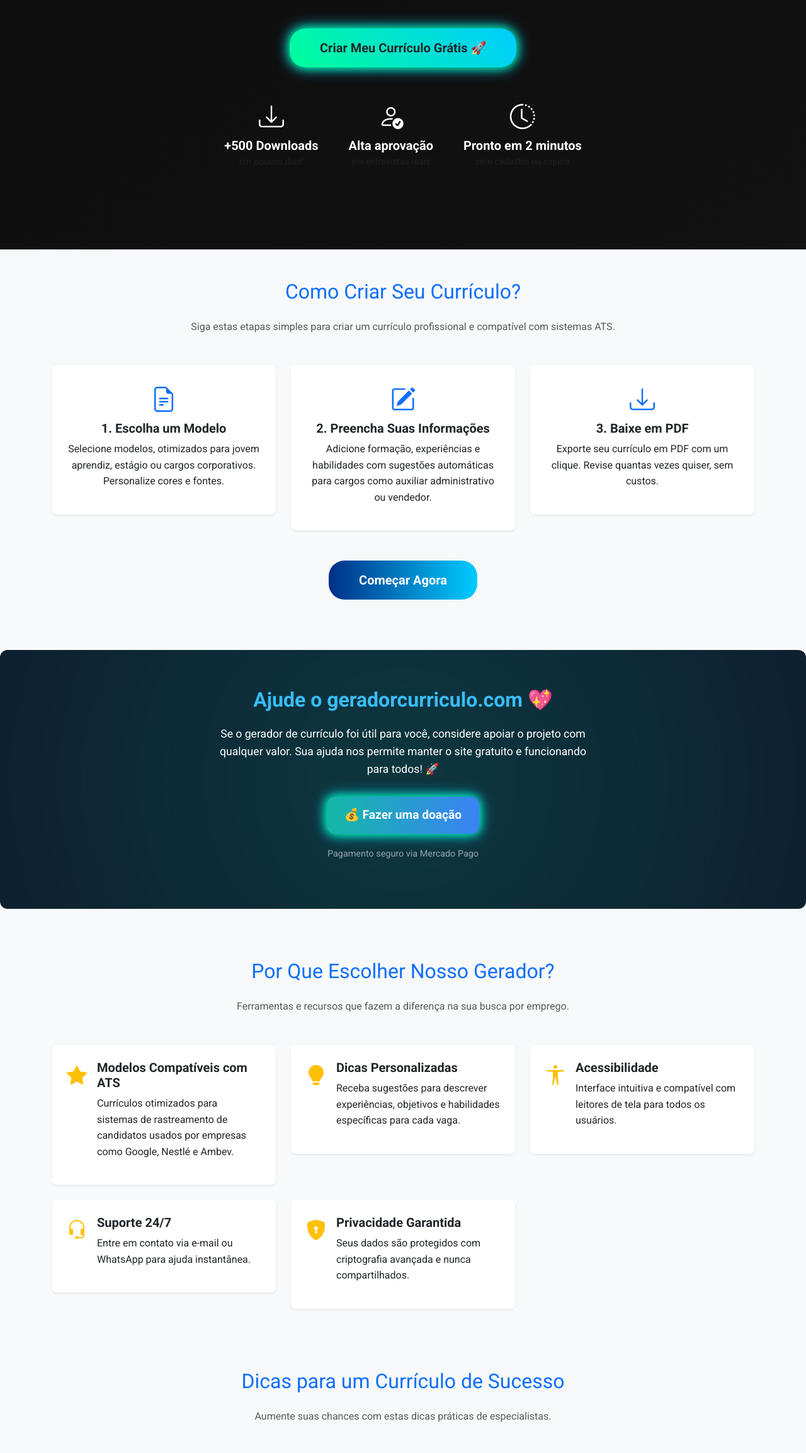
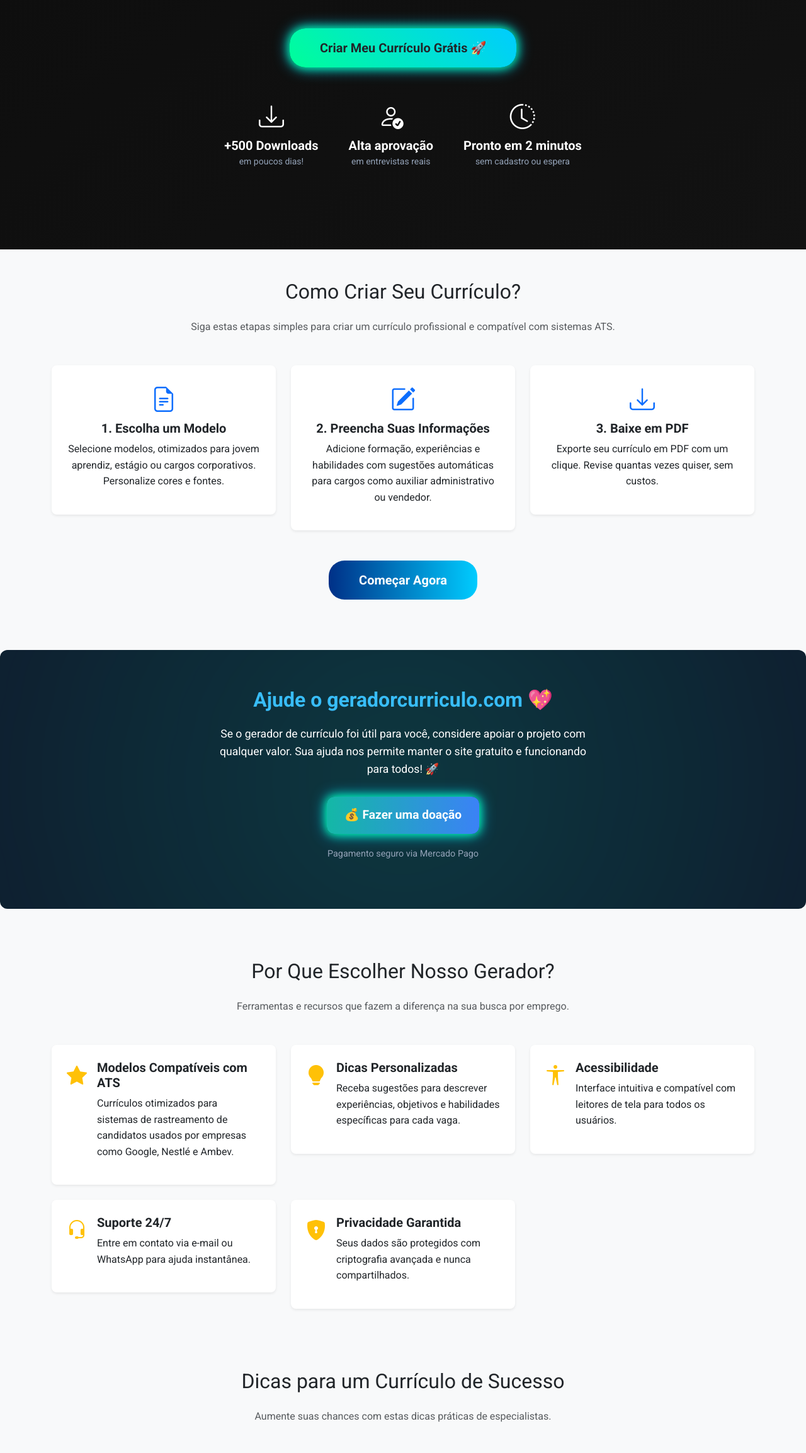
Before and after one commit to Codedesk01/Curr-culo-2.0, a plain HTML site: page index.html in a window 1280 px wide. Shown: the part 404-2711 px from the top of the page at 63% size. Drawn offline with nearby package versions, Linux system fonts and the light colour scheme.

Commit message:
Add files via upload

```diff
--- a/index.html
+++ b/index.html
@@ -14,7 +14,8 @@
   <link rel="stylesheet" href="https://cdn.jsdelivr.net/npm/bootstrap-icons@1.11.3/font/bootstrap-icons.css">
   <link rel="stylesheet" href="style.css">
   <link rel="stylesheet" href="https://cdnjs.cloudflare.com/ajax/libs/animate.css/4.1.1/animate.min.css"/>
-   <meta name="google-adsense-account" content="ca-pub-8530320176723847">
+
+     <meta name="google-adsense-account" content="ca-pub-8530320176723847">
   <!-- Google tag (gtag.js) -->
   <script async src="https://www.googletagmanager.com/gtag/js?id=AW-17173526751"></script>
   <script>
@@ -35,18 +36,13 @@
 
   <script async src="https://pagead2.googlesyndication.com/pagead/js/adsbygoogle.js?client=ca-pub-8530320176723847"
      crossorigin="anonymous"></script>
-
    <link rel="icon" href="Logo.png" type="image/x-icon">
 
 </head>
 <body>
-
 <!-- Google Tag Manager (noscript) -->
   <noscript><iframe src="https://www.googletagmanager.com/ns.html?id=GTM-PKZHK9G6" height="0" width="0" style="display:none;visibility:hidden"></iframe></noscript>
   <!-- End Google Tag Manager (noscript) -->
-
-
-
   <header class="hero-section position-relative text-center text-white d-flex flex-column justify-content-center align-items-center px-3" style="height: 100vh; background: linear-gradient(145deg, #0d0d0d, #121212); overflow: hidden;">
   <!-- Efeito de brilho em neon -->
   <div class="glow-effect position-absolute top-0 start-50 translate-middle-x z-0"></div>
@@ -70,17 +66,17 @@
       <div class="stat-box text-center">
         <i class="bi bi-download fs-1 neon-blue mb-2"></i>
         <h5 class="mb-0 fw-bold">+500 Downloads</h5>
-        <small class="text-muted">em poucos dias!</small>
+        <small style=" color: #94a3b8;">em poucos dias!</small>
       </div>
       <div class="stat-box text-center">
         <i class="bi bi-person-check fs-1 neon-green mb-2"></i>
         <h5 class="mb-0 fw-bold">Alta aprovação</h5>
-        <small class="text-muted">em entrevistas reais</small>
+        <small style=" color: #94a3b8;">em entrevistas reais</small>
       </div>
       <div class="stat-box text-center">
         <i class="bi bi-clock-history fs-1 neon-purple mb-2"></i>
         <h5 class="mb-0 fw-bold">Pronto em 2 minutos</h5>
-        <small class="text-muted">sem cadastro ou espera</small>
+        <small style=" color: #94a3b8;">sem cadastro ou espera</small>
       </div>
     </div>
   </div>
@@ -97,7 +93,7 @@
 
   <section class="how-it-works-section py-5 bg-light">
     <div class="container">
-      <h2 class="text-center mb-4 text-primary">Como Criar Seu Currículo?</h2>
+      <h2 class="text-center mb-4" style="color:var(--dark) ;" ;>Como Criar Seu Currículo?</h2>
       <p class="text-center mb-5 text-muted">Siga estas etapas simples para criar um currículo profissional e compatível com sistemas ATS.</p>
       <div class="row g-4 text-center">
         <div class="col-md-4 col-12">
@@ -149,7 +145,7 @@
 
   <section class="features-section py-5">
     <div class="container">
-      <h2 class="text-center mb-4 text-primary">Por Que Escolher Nosso Gerador?</h2>
+      <h2 class="text-center mb-4" style="color:var(--dark) ;">Por Que Escolher Nosso Gerador?</h2>
       <p class="text-center mb-5 text-muted">Ferramentas e recursos que fazem a diferença na sua busca por emprego.</p>
       <div class="row g-4">
         <div class="col-md-4 col-12">
@@ -204,7 +200,7 @@
 
   <section class="tips-section py-5 bg-light">
     <div class="container">
-      <h2 class="text-center mb-4 text-primary">Dicas para um Currículo de Sucesso</h2>
+      <h2 class="text-center mb-4" style="color:var(--dark) ;">Dicas para um Currículo de Sucesso</h2>
       <p class="text-center mb-5 text-muted">Aumente suas chances com estas dicas práticas de especialistas.</p>
       <div class="row g-4">
         <div class="col-md-6 col-12">
@@ -238,7 +234,7 @@
 
   <section class="testimonials-section py-5">
     <div class="container">
-      <h2 class="text-center mb-4 text-primary">O Que Nossos Usuários Dizem</h2>
+      <h2 class="text-center mb-4" style="color:var(--dark) ;">O Que Nossos Usuários Dizem</h2>
       <p class="text-center mb-5 text-muted">Veja como nosso gerador ajudou pessoas a conquistar suas vagas.</p>
       <div class="row g-4">
         <div class="col-md-4 col-12">
@@ -268,7 +264,7 @@
 
   <section class="faq-section py-5 bg-light">
     <div class="container">
-      <h2 class="text-center mb-4 text-primary">Perguntas Frequentes</h2>
+      <h2 class="text-center mb-4" style="color:var(--dark) ;">Perguntas Frequentes</h2>
       <p class="text-center mb-5 text-muted">Tire suas dúvidas sobre nosso gerador de currículos.</p>
       <div class="accordion" id="faqAccordion">
         <div class="accordion-item">
@@ -321,7 +317,7 @@
 
   <section class="support-section py-5">
     <div class="container">
-      <h2 class="text-center mb-4 text-primary">Suporte ao Cliente</h2>
+      <h2 class="text-center mb-4" style="color:var(--dark) ;">Suporte ao Cliente</h2>
       <p class="text-center mb-5 text-muted">Estamos aqui para ajudar você em cada etapa do processo.</p>
       <div class="row g-4 text-center">
         <div class="col-md-6 col-12">
```
